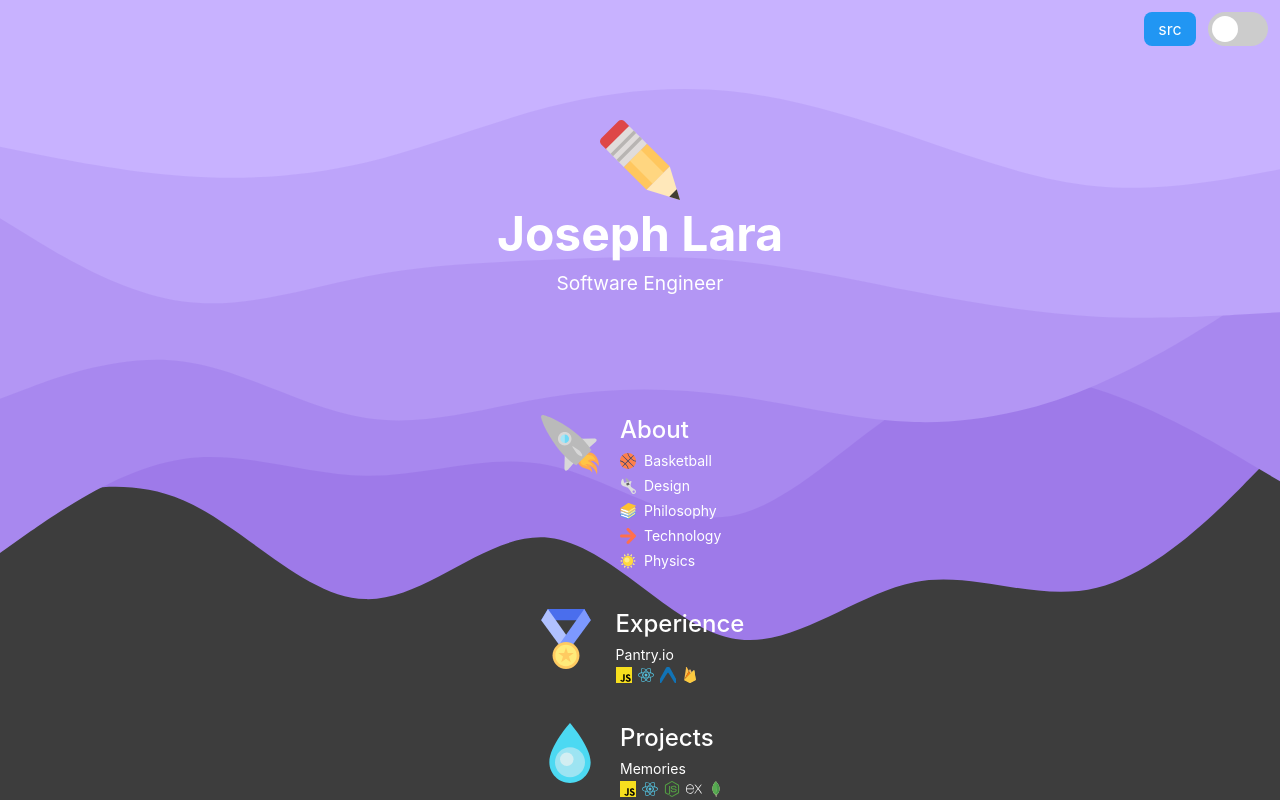
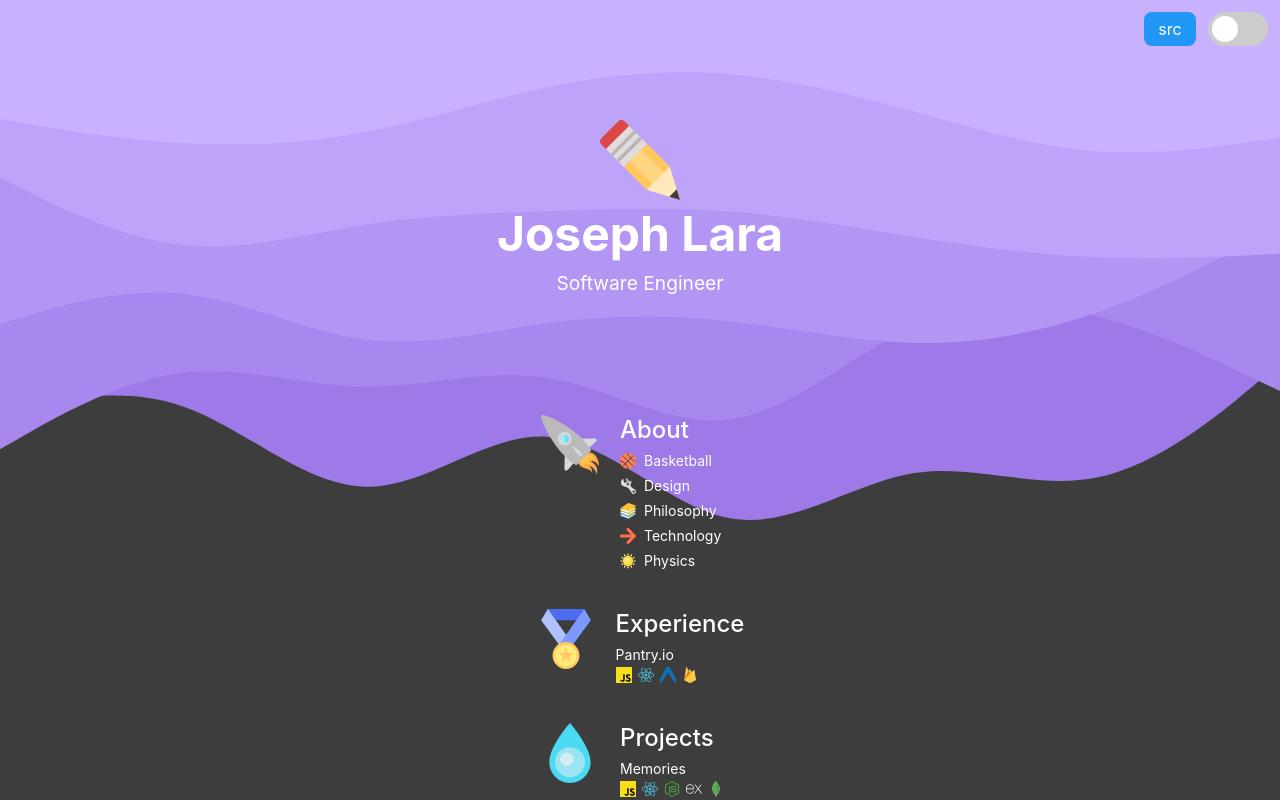
Before and after one commit to josephxlara/-Personal-Website, a React (Create React App) app: page / in a window 1280 px wide. Shown: the top 800 px of the page. Built offline with nearby package versions, Linux system fonts and the light colour scheme.

Commit message:
few iterations

```diff
--- a/src/Components/About.js
+++ b/src/Components/About.js
@@ -31,9 +31,6 @@ const About = ({ lightMode }) => {
         display: flex;
         align-items: center;
         flex-direction: column;
-        @media only screen and (max-width: 375px) {
-            margin: 64px 0 120px 0;
-        }
         margin: 120px 0 120px 0;
     `
 
--- a/src/Gradient.js
+++ b/src/Gradient.js
@@ -5,23 +5,23 @@ function Gradient(props) {
     <svg xmlns="http://www.w3.org/2000/svg" preserveAspectRatio="none" viewBox="0 0 900 288" {...props} >
       <path
         d="M900 201.4l-21.5 14c-21.5 14.2-64.5 42.3-107.3 49.1-42.9 6.8-85.5-7.8-128.4-2.5-42.8 5.4-85.8 30.8-128.6 25.2-42.9-5.8-85.5-42.3-128.4-45.2-42.8-2.9-85.8 28.3-128.6 27.6-42.9-.5-85.5-32.7-128.4-44.5-42.8-11.9-85.8-3.4-107.3.8L0 230.2V0h900v201.4z"
-        fill={props.lightMode ? "#0984e3" : "#9e7ae9"}
+        fill={props.lightMode ? "#4bc8ff" : "#9e7ae9"}
       />
       <path
         d="M900 216.6l-21.5-8.1C857 200.2 814 184 771.2 175.2c-42.9-8.8-85.5-9.8-128.4 5.4-42.8 15.2-85.8 46.7-128.6 51.6-42.9 4.7-85.5-17.3-128.4-22.8-42.8-5.8-85.8 5.1-128.6 4.7-42.9-.3-85.5-11.5-128.4-7.6C86 210.4 43 229.7 21.5 239.1L0 248.8V0h900v216.6z"
-        fill={props.lightMode ? "#3391ea" : "#a888ef"}
+        fill={props.lightMode ? "#62cfff" : "#a888ef"}
       />
       <path
         d="M900 125.2l-21.5 9c-21.5 9.1-64.5 27.1-107.3 38.9-42.9 11.8-85.5 17.6-128.4 16.8-42.8-.9-85.8-8.3-128.6-11.9-42.9-3.7-85.5-3.7-128.4.8-42.8 4.4-85.8 13.5-128.6 9.3-42.9-4.2-85.5-21.8-128.4-25.4-42.8-3.6-85.8 6.5-107.3 11.6L0 179.4V0h900v125.2z"
-        fill={props.lightMode ? "#4c9ef1" : "#b396f4"}
+        fill={props.lightMode ? "#76d5ff" : "#b396f4"}
       />
       <path
         d="M900 140.5l-21.5.8c-21.5.8-64.5 2.5-107.3 1.2-42.9-1.5-85.5-5.9-128.4-11.3-42.8-5.4-85.8-11.5-128.6-14-42.9-2.5-85.5-1.5-128.4-.3-42.8 1.1-85.8 2.1-128.6 7.5-42.9 5.4-85.5 14.9-128.4 11.3C86 132 43 115.1 21.5 106.6L0 98.2V0h900v140.5z"
-        fill={props.lightMode ? "#60acf8" : "#bda4fa"}
+        fill={props.lightMode ? "#89dcff" : "#bda4fa"}
       />
       <path
         d="M900 76.2l-21.5 2.5c-21.5 2.5-64.5 7.6-107.3 5.1-42.9-2.5-85.5-12.7-128.4-22C600 52.5 557 44 514.2 41.1c-42.9-2.7-85.5 0-128.4 7.1C343 55.3 300 66.5 257.2 73.1c-42.9 6.4-85.5 8.1-128.4 6.1C86 77.3 43 71.6 21.5 68.9L0 66V0h900v76.2z"
-        fill={props.lightMode ? "#74b9ff" : "#c8b2ff"}
+        fill={props.lightMode ? "#9ae2ff" : "#c8b2ff"}
       />
     </svg>
   )
--- a/src/styles.scss
+++ b/src/styles.scss
@@ -1,6 +1,6 @@
 // About.js
 .gradientDiv {
-  height: 640px;
+  height: 400px;
   display: flex;
   width: 100%;
   position: absolute;
@@ -10,9 +10,9 @@
   width: 100%;
 }
 
-@media only screen and (max-width: 375px) {
+@media only screen and (min-width: 400px) {
   .gradientDiv {
-    height: 320px;
+    height: 520px;
   }
 }
 
```
